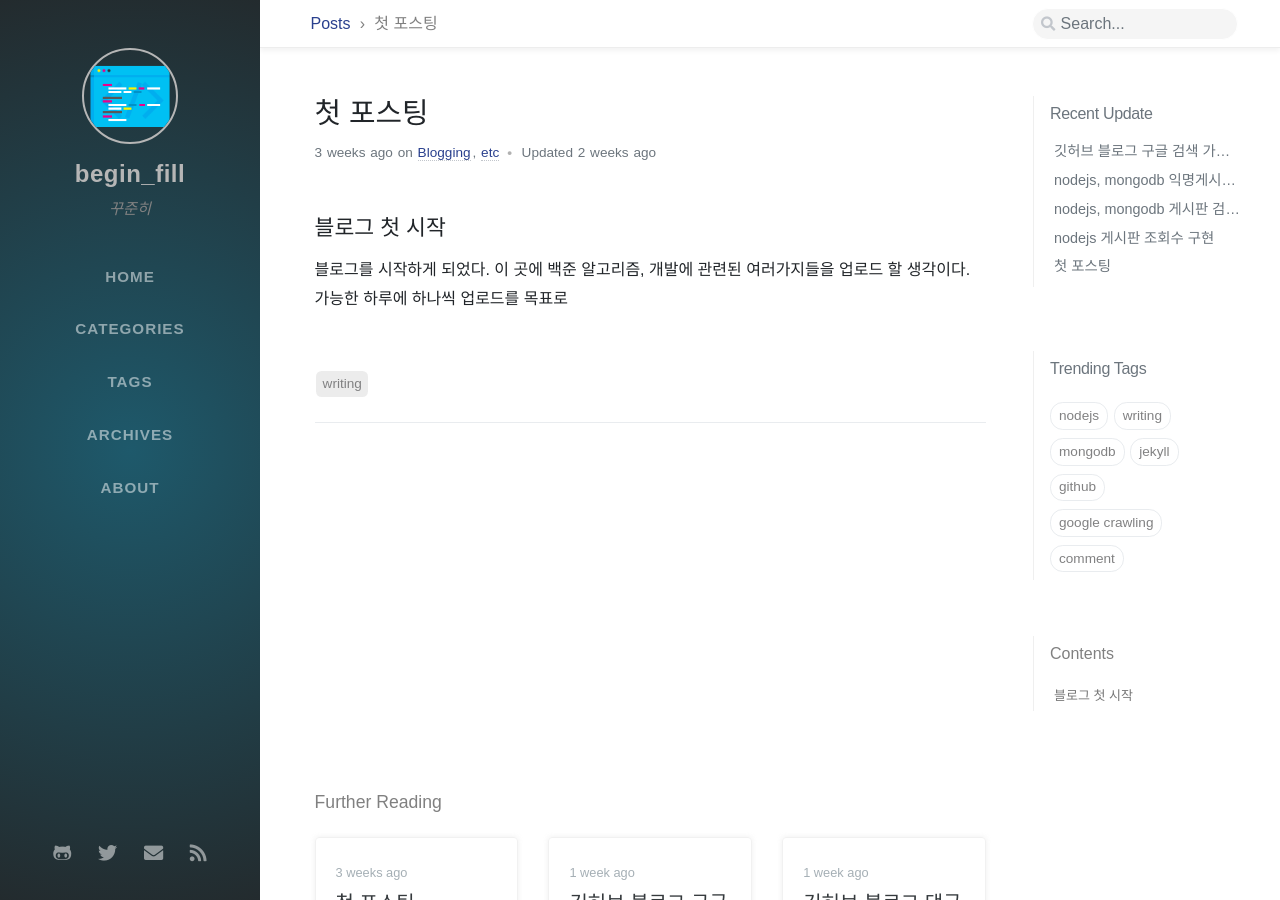
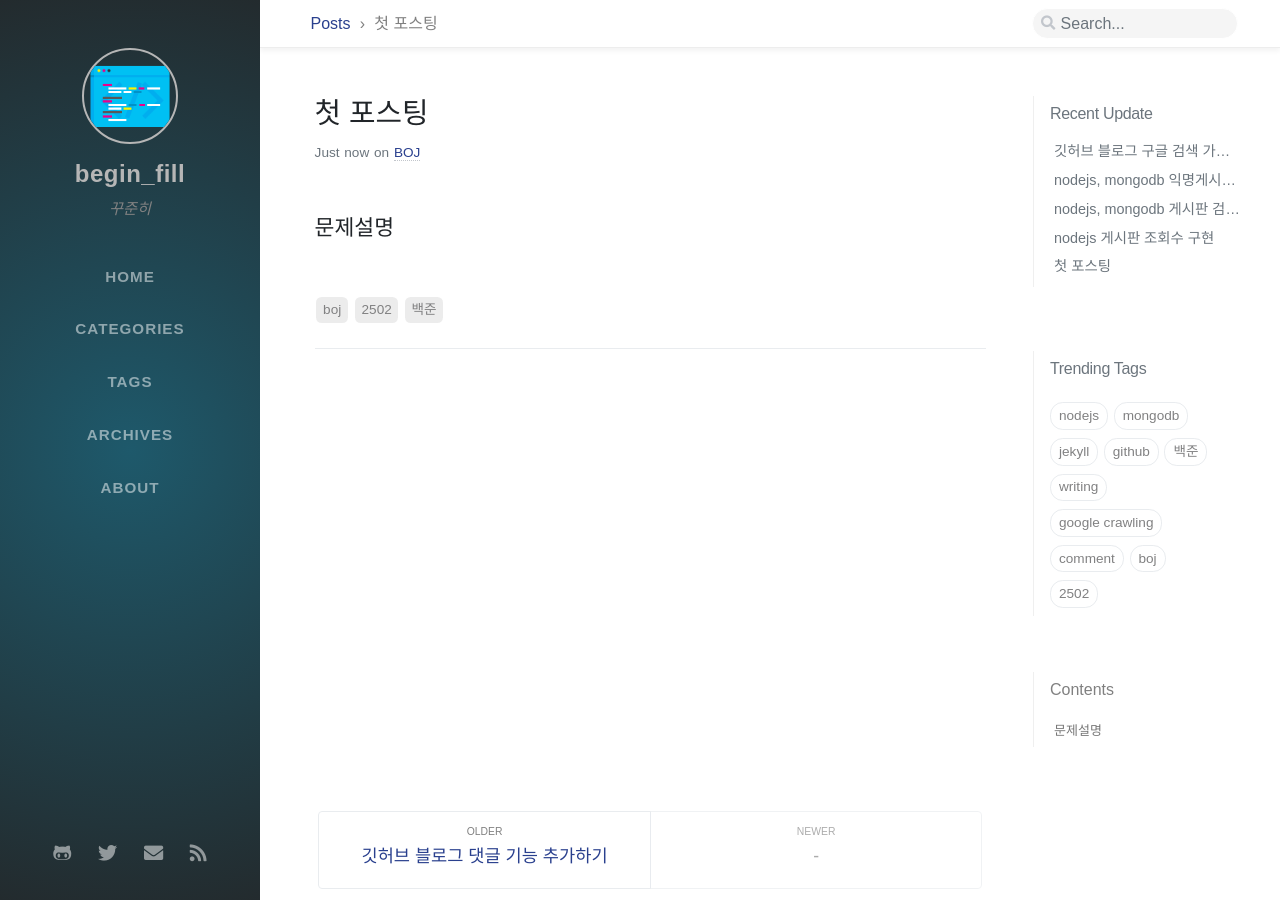
Before and after one commit to ip99202/ip99202.github.io, a Jekyll site: the page built from _posts/2020-02-23-백준-2502.md, in a window 1280 px wide and 900 px high. Built offline with Jekyll 4.4.1, drawn with Linux system fonts in a browser that asks for light colours; nearby versions of some CDN libraries; some web fonts are replaced; comment, search, counter and statistics services are not loaded; some of the changed text lies outside the part shown.

Commit message:
Create post

```diff
--- a/_posts/2020-02-23-백준-2502.md
+++ b/_posts/2020-02-23-백준-2502.md
@@ -1,13 +1,10 @@
 ---
 title: 첫 포스팅
-date: 2020-01-30 17:27:00 +0800
-categories: [Blogging, etc]
-tags: [writing]
+date: 2020-02-23 23:30:00 +0800
+categories: [BOJ]
+tags: [boj, 2502, 백준]
 seo:
   date_modified: 2020-02-04 18:22:00 +0900
 ---
 
-## 블로그 첫 시작
-
-블로그를 시작하게 되었다. 이 곳에 백준 알고리즘, 개발에 관련된 여러가지들을 업로드 할 생각이다.
-가능한 하루에 하나씩 업로드를 목표로
+## 문제설명
```
